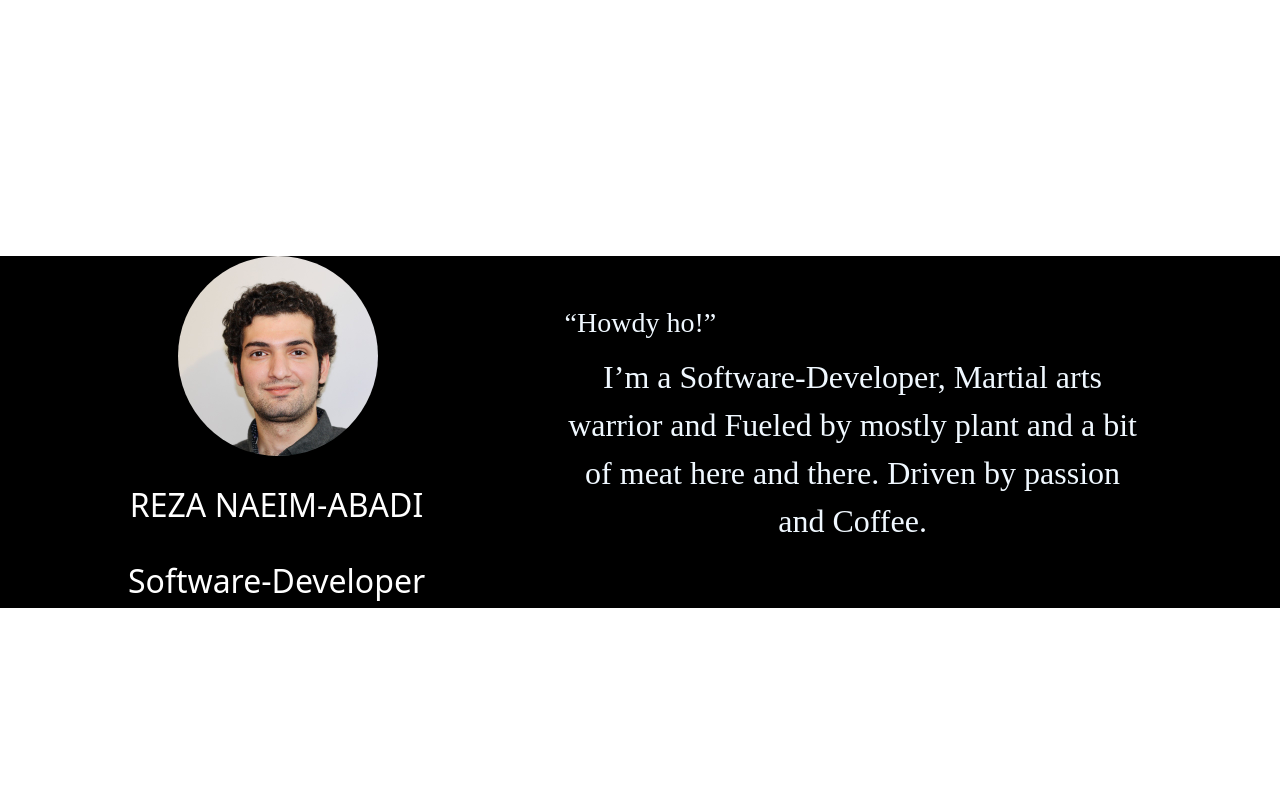
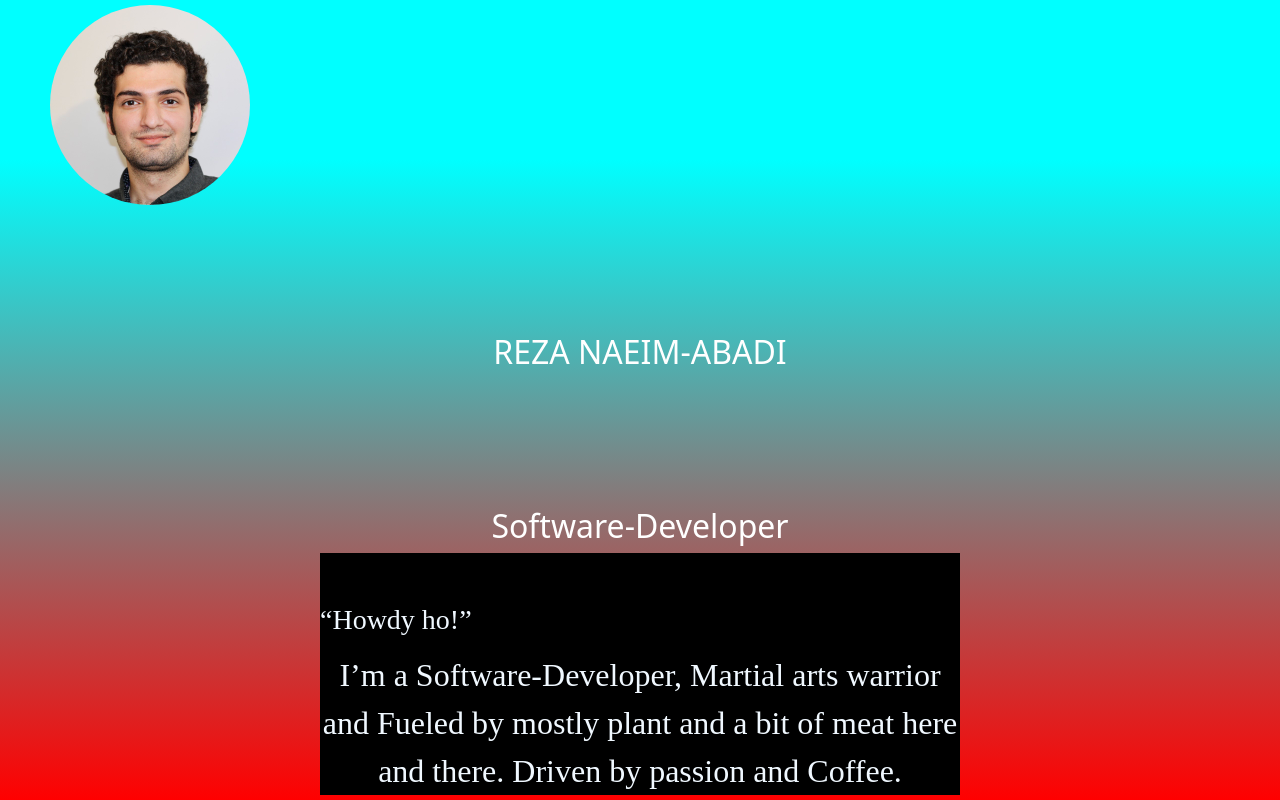
Before and after one commit to we-live-inside-a-dream/portfolio, an Angular app: page / in a window 1280 px wide. Built offline with nearby package versions, Linux system fonts and the light colour scheme.

Commit message:
changed the style

```diff
--- a/src/app/app.component.scss
+++ b/src/app/app.component.scss
@@ -1,8 +1,25 @@
-//.main{
-//    display: flex;;
-//    margin: 82px auto 32px;
-//    padding: 0 16px;
-//    max-width: 960px;
-//    flex-direction: column;
-//    align-items: flex-end;
-//  }
+.main{
+  display: flex;
+  width: 100%;
+  height: 100vh;
+  justify-content: center;
+  align-items: center;
+  }
+
+#bg1{
+  background-color: aqua;
+  width: 100%;
+  height: 20vh;
+  position: absolute;
+  top: 0;
+  z-index: -1;
+}
+
+#bg2{
+  background-image: linear-gradient(to top, red, aqua);
+  width: 100%;
+  height: 80vh;
+  position: absolute;
+  top: 20vh;
+  z-index: -1;
+}
--- a/src/app/home/home.component.scss
+++ b/src/app/home/home.component.scss
@@ -7,14 +7,13 @@
   margin-left: 50px;
 }
 
-.image-div {
+.content {
   display: flex;
   justify-content: center;
-  margin-top: 20%;
-  padding-left: 10%;
-  height: 100%;
-  width: 100%;
-  background-color: #000000;
+  margin: 5vw;
+  padding: 2vw;
+  border-radius: 20px;
+  background-color: rgba(255,255,255,0.5);
 }
 
 .introduction {
```
